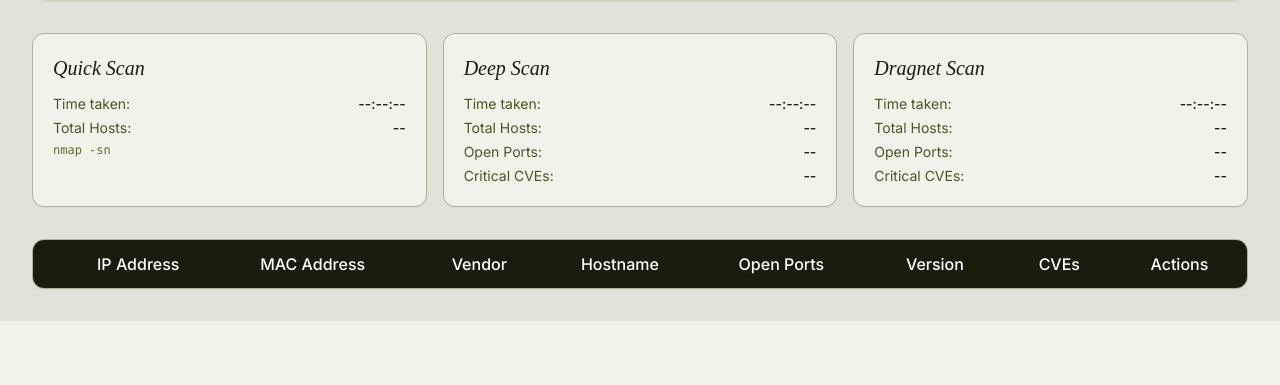
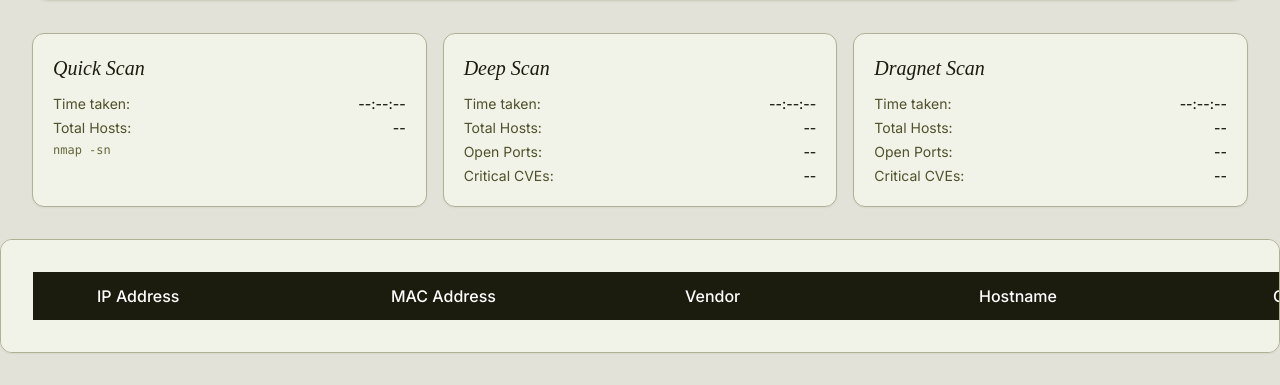
Before and after one commit to techmore/NmapUI, a Flask app: page / in a window 1280 px wide. Shown: the part 553-938 px from the top of the page. Before the commit the page ends 874 px from the top, so only its background shows below. Run offline with Flask 3, Linux system fonts and the light colour scheme; lists and menus that the app fills with data are empty; parts of the project's set-up code (start-up, migrations or seed data) failed here and were passed over; some libraries are stand-ins or nearby versions; some web fonts are replaced.

Commit message:
Fix table width: set asset table to 2400px fixed width with horizontal scrolling
- Change table to table-fixed layout with width: 2400px
- Add overflow-x-auto to container for horizontal scrolling on narrow screens
- Maintain separated layout (upper constrained, table full-width)
- Ensure table expands beyond upper section width limits

Completes table width optimization from issue #17

```diff
--- a/templates/index.html
+++ b/templates/index.html
@@ -743,9 +743,8 @@
 
     </div>
     <!-- Results Table - Wider breakout section (2400px) -->
-    <div class="mt-8 mx-auto max-w-[2400px] px-4 sm:px-6 lg:px-8">
-        <div class="bg-olive-50 rounded-xl shadow-sm border border-olive-300 overflow-x-auto">
-            <table id="discovery-table" class="min-w-full">
+    <div class="w-full mt-8 px-4 sm:px-6 lg:px-8 py-8 bg-olive-50 rounded-xl shadow-sm border border-olive-300 overflow-x-auto">
+        <table id="discovery-table" class="table-fixed" style="width: 2400px">
                         <thead>
                             <tr>
                                 <th class="w-12 px-4 py-3 text-left"></th>
```
Also changed, not shown: 1 other file.
